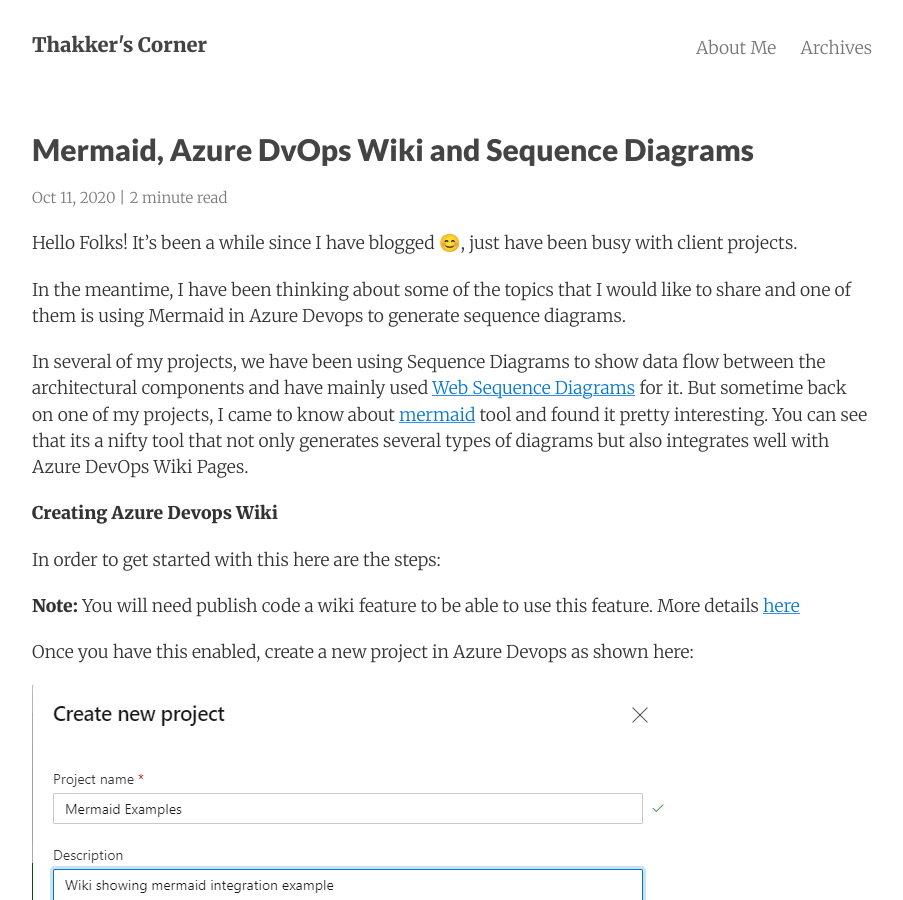
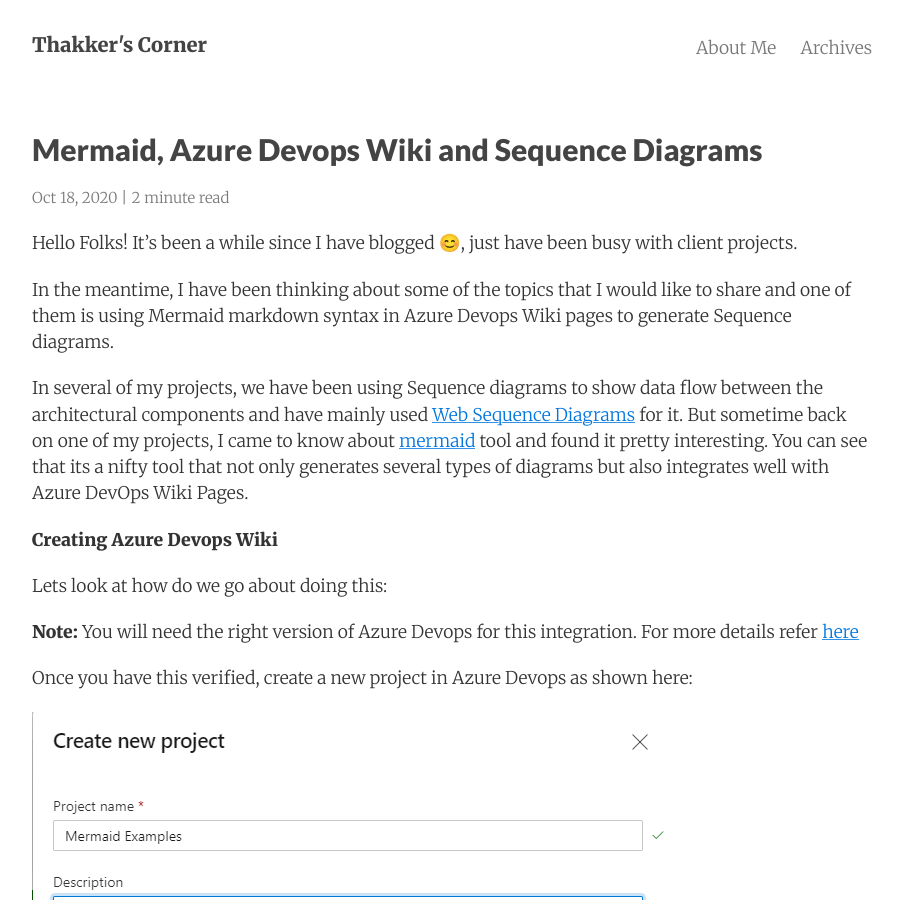
Before and after one commit to AdiThakker/AdiThakker.github.io, a Jekyll site: the page built from _posts/2020-10-18-Mermaid-and-SequenceDiagrams.md, in a window 1280 px wide and 900 px high. Shown: the whole window, without its empty margins (188-1091 px from the left). Built offline with Jekyll 4.4.1, drawn with Linux system fonts in a browser that asks for light colours; nearby versions of some CDN libraries; comment, search, counter and statistics services are not loaded.

Commit message:
minor changes

```diff
--- a/_posts/2020-10-18-Mermaid-and-SequenceDiagrams.md
+++ b/_posts/2020-10-18-Mermaid-and-SequenceDiagrams.md
@@ -1,24 +1,24 @@
 ---
 layout:     post
-title:      Mermaid, Azure DvOps Wiki and Sequence Diagrams
-date:       2020-10-11
-summary:    In this post, we will see how we can use Mermaid tool in Azure Devops to generate Sequence Diagrams
+title:      Mermaid, Azure Devops Wiki and Sequence Diagrams
+date:       2020-10-18
+summary:    In this post, we will see how we can use Mermaid tool in Azure Devops Wiki to generate Sequence Diagrams
 categories: Azure Devops, Mermaid
 ---
 
 Hello Folks! It's been a while since I have blogged 😊, just have been busy with client projects.
 
-In the meantime, I have been thinking about some of the topics that I would like to share and one of them is using Mermaid in Azure Devops to generate sequence diagrams.
+In the meantime, I have been thinking about some of the topics that I would like to share and one of them is using Mermaid markdown syntax in Azure Devops Wiki pages to generate Sequence diagrams.
 
-In several of my projects, we have been using Sequence Diagrams to show data flow between the architectural components and have mainly used [Web Sequence Diagrams](https://www.websequencediagrams.com/) for it. But sometime back on one of my projects, I came to know about [mermaid](http://mermaid-js.github.io/mermaid/) tool and found it pretty interesting. You can see that its a nifty tool that not only generates several types of diagrams but also integrates well with Azure DevOps Wiki Pages.
+In several of my projects, we have been using Sequence diagrams to show data flow between the architectural components and have mainly used [Web Sequence Diagrams](https://www.websequencediagrams.com/) for it. But sometime back on one of my projects, I came to know about [mermaid](http://mermaid-js.github.io/mermaid/) tool and found it pretty interesting. You can see that its a nifty tool that not only generates several types of diagrams but also integrates well with Azure DevOps Wiki Pages.
 
 **Creating Azure Devops Wiki**
 
-In order to get started with this here are the steps:
+Lets look at how do we go about doing this:
 
-**Note:** You will need publish code a wiki feature to be able to use this feature. More details [here](https://docs.microsoft.com/en-us/azure/devops/project/wiki/publish-repo-to-wiki?view=azure-devops&tabs=browser)
+**Note:** You will need the right version of Azure Devops for this integration. For more details refer [here](https://docs.microsoft.com/en-us/azure/devops/project/wiki/wiki-markdown-guidance?view=azure-devops)
 
-Once you have this enabled, create a new project in Azure Devops as shown here:
+Once you have this verified, create a new project in Azure Devops as shown here:
 
 ![Setup]({{site.url}}/images/mermaid-1.png)
 
```
